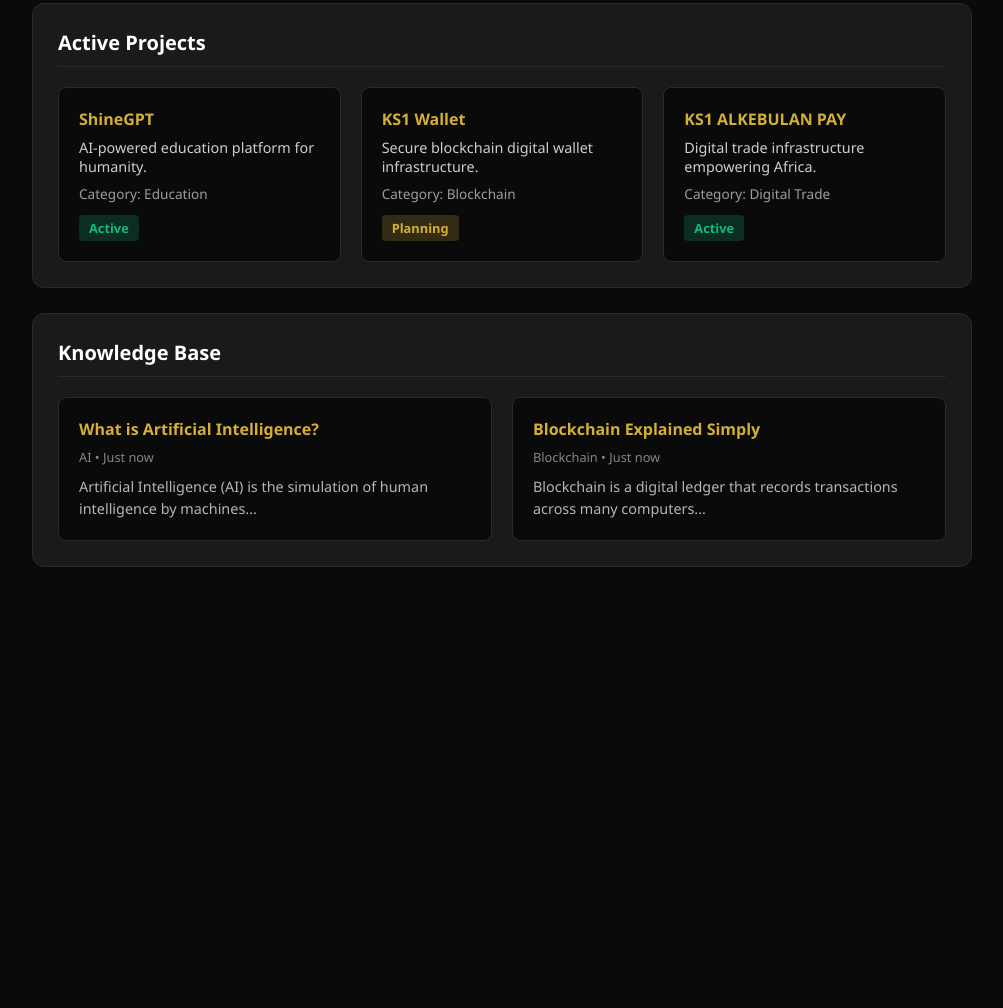
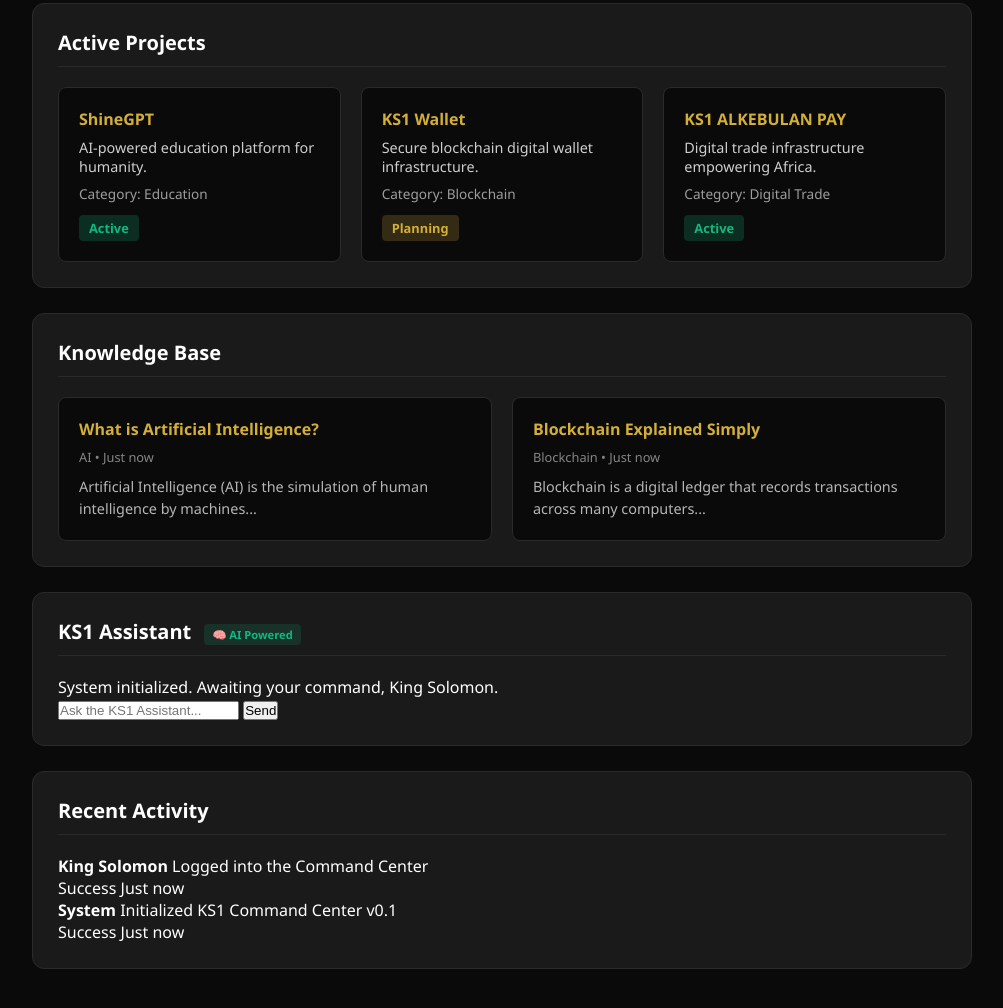
Before and after one commit to shinehome888-commits/KS1-Command-Center, a plain HTML site: page frontend/index.html in a window 1280 px wide. Shown: the part 610-1618 px from the top of the page, without its empty margins (268-1271 px from the left). Before the commit the page ends 1242 px from the top, so only its background shows below. Drawn offline with Linux system fonts and the light colour scheme.

Commit message:
Add KS1 Assistant and Recent Activity Log sections
Added a new KS1 Assistant section with chat functionality and a Recent Activity Log to the index.html.

```diff
--- a/frontend/index.html
+++ b/frontend/index.html
@@ -99,6 +99,46 @@
                     </div>
                 </div>
             </section>
+
+            <!-- NEW: KS1 Assistant -->
+            <section class="section-card">
+                <h3>KS1 Assistant <span style="font-size: 0.7rem; color: #10B981; background: rgba(16,185,129,0.15); padding: 3px 8px; border-radius: 4px; margin-left: 8px;">🧠 AI Powered</span></h3>
+                <div class="chat-window">
+                    <div class="chat-message bot">System initialized. Awaiting your command, King Solomon.</div>
+                </div>
+                <div class="chat-input-area">
+                    <input type="text" class="chat-input" placeholder="Ask the KS1 Assistant...">
+                    <button class="btn-gold">Send</button>
+                </div>
+            </section>
+
+            <!-- NEW: Recent Activity Log -->
+            <section class="section-card">
+                <h3>Recent Activity</h3>
+                <div class="log-container">
+                    <div class="log-item">
+                        <div class="log-details">
+                            <strong class="log-actor">King Solomon</strong>
+                            <span class="log-action">Logged into the Command Center</span>
+                        </div>
+                        <div class="log-meta">
+                            <span class="badge-log success">Success</span>
+                            <span class="log-time">Just now</span>
+                        </div>
+                    </div>
+                    <div class="log-item">
+                        <div class="log-details">
+                            <strong class="log-actor">System</strong>
+                            <span class="log-action">Initialized KS1 Command Center v0.1</span>
+                        </div>
+                        <div class="log-meta">
+                            <span class="badge-log success">Success</span>
+                            <span class="log-time">Just now</span>
+                        </div>
+                    </div>
+                </div>
+            </section>
+
         </main>
     </div>
 
```
